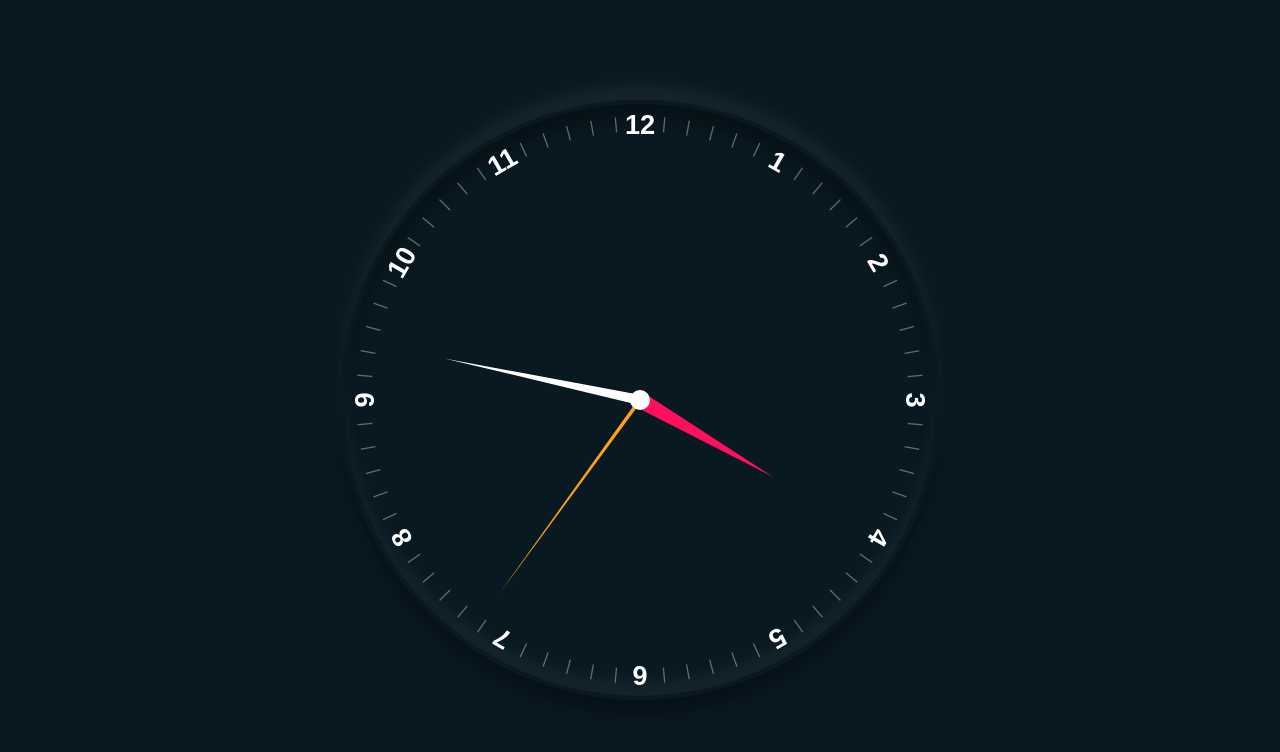
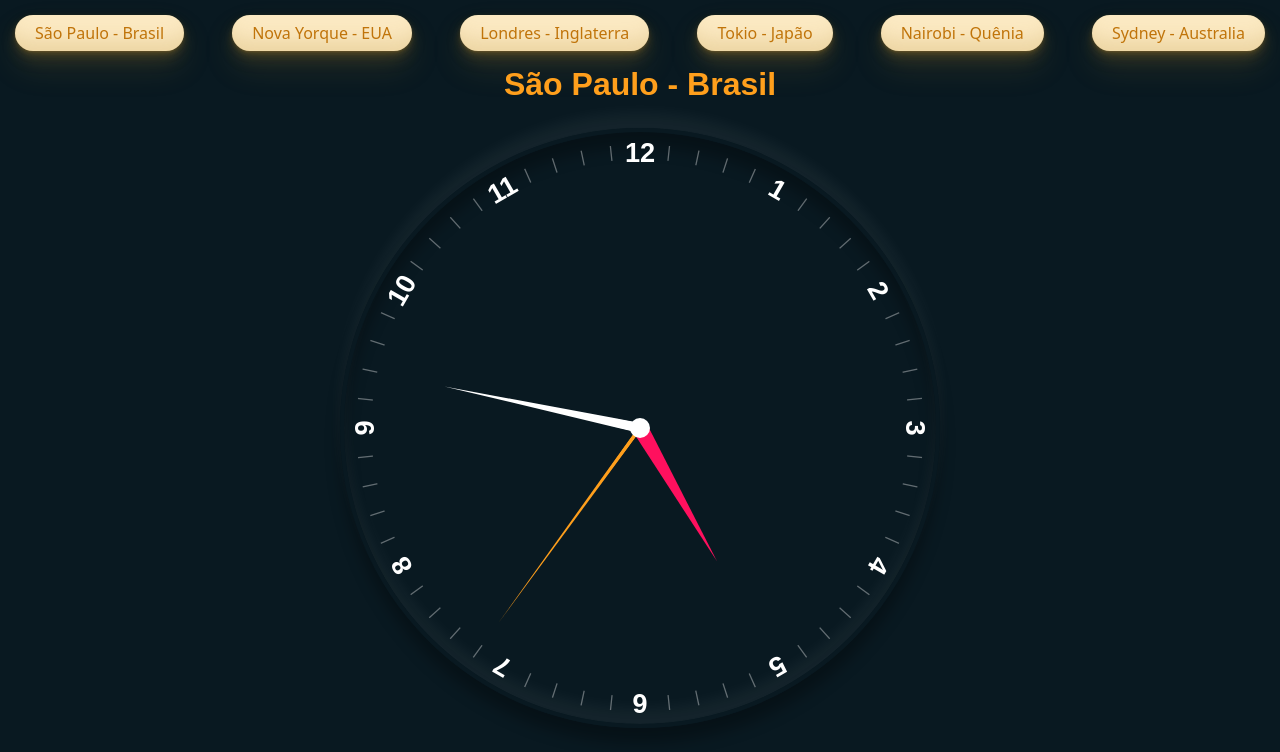
Before and after one commit to gabrielsouzas/clock, a plain HTML site: page index.html in a window 1280 px wide. Drawn offline with Linux system fonts and the light colour scheme.

Commit message:
Melhorias design

```diff
--- a/css/style.css
+++ b/css/style.css
@@ -9,12 +9,55 @@ body {
     background-color: #091921;
 }
 
+header {
+    width: 100%;
+    height: 100%;
+    display: flex;
+    flex-direction: row;
+    align-items: center;
+    justify-content: space-between;
+}
+
+button {
+    margin: 15px;
+    padding: 10px 15px;
+    font-weight: 500;
+
+    background-color: #fbe9c2;
+    border-radius: 100px;
+    box-shadow: rgba(187, 142, 44, 0.2) 0 -25px 18px -14px inset,rgba(187, 142, 44, .15) 0 1px 2px,rgba(187, 142, 44, .15) 0 2px 4px,rgba(187, 142, 44, .15) 0 4px 8px,rgba(187, 142, 44, .15) 0 8px 16px,rgba(187, 142, 44, .15) 0 16px 32px;
+    color: #c0740a;
+    cursor: pointer;
+    display: inline-block;
+    font-family: system-ui,sans-serif;
+    padding: 7px 20px;
+    text-align: center;
+    text-decoration: none;
+    transition: all 250ms;
+    border: 0;
+    font-size: 16px;
+    user-select: none;
+    -webkit-user-select: none;
+    touch-action: manipulation;
+}
+
+button:hover {
+  box-shadow: rgba(187, 154, 44, 0.35) 0 -25px 18px -14px inset,rgba(187, 154, 44,.25) 0 1px 2px,rgba(187, 154, 44,.25) 0 2px 4px,rgba(187, 154, 44,.25) 0 4px 8px,rgba(187, 154, 44,.25) 0 8px 16px,rgba(187, 154, 44,.25) 0 16px 32px;
+  transform: scale(1.05) rotate(-1deg);
+}
+
 main {
     min-width: 100%;
     min-height: 100vh;
     display: flex;
+    flex-direction: column;
     align-items: center;
-    justify-content: center;
+    /*justify-content: center;*/
+}
+
+.timezone {
+    color: #ff9f1c;
+    margin-bottom: 25px;
 }
 
 .clock {
@@ -63,285 +106,46 @@ main {
     transform: rotate(30deg);
 }
 
-.stick-1-1 {
-    transform: rotate(25deg);
-}
-
-.stick-1-2 {
-    transform: rotate(20deg);
-}
-
-.stick-1-3 {
-    transform: rotate(15deg);
-}
-
-.stick-1-4 {
-    transform: rotate(10deg);
-}
-
-.stick-1-5 {
-    transform: rotate(5deg);
-}
-
 .number-2 {
     transform: rotate(60deg);
-}
-
-.stick-2-1 {
-    transform: rotate(55deg);
-}
-
-.stick-2-2 {
-    transform: rotate(50deg);
-}
-
-.stick-2-3 {
-    transform: rotate(45deg);
-}
-
-.stick-2-4 {
-    transform: rotate(40deg);
-}
-
-.stick-2-5 {
-    transform: rotate(35deg);
 }
 
 .number-3 {
     transform: rotate(90deg);
 }
 
-.stick-3-1 {
-    transform: rotate(85deg);
-}
-
-.stick-3-2 {
-    transform: rotate(80deg);
-}
-
-.stick-3-3 {
-    transform: rotate(75deg);
-}
-
-.stick-3-4 {
-    transform: rotate(70deg);
-}
-
-.stick-3-5 {
-    transform: rotate(65deg);
-}
-
 .number-4 {
     transform: rotate(120deg);
-}
-
-.stick-4-1 {
-    transform: rotate(115deg);
-}
-
-.stick-4-2 {
-    transform: rotate(110deg);
-}
-
-.stick-4-3 {
-    transform: rotate(105deg);
-}
-
-.stick-4-4 {
-    transform: rotate(100deg);
-}
-
-.stick-4-5 {
-    transform: rotate(95deg);
 }
 
 .number-5 {
     transform: rotate(150deg);
 }
 
-.stick-5-1 {
-    transform: rotate(145deg);
-}
-
-.stick-5-2 {
-    transform: rotate(140deg);
-}
-
-.stick-5-3 {
-    transform: rotate(135deg);
-}
-
-.stick-5-4 {
-    transform: rotate(130deg);
-}
-
-.stick-5-5 {
-    transform: rotate(125deg);
-}
-
 .number-6 {
     transform: rotate(180deg);
-}
-
-.stick-6-1 {
-    transform: rotate(175deg);
-}
-
-.stick-6-2 {
-    transform: rotate(170deg);
-}
-
-.stick-6-3 {
-    transform: rotate(165deg);
-}
-
-.stick-6-4 {
-    transform: rotate(160deg);
-}
-
-.stick-6-5 {
-    transform: rotate(155deg);
 }
 
 .number-7 {
     transform: rotate(210deg);
 }
 
-.stick-7-1 {
-    transform: rotate(205deg);
-}
-
-.stick-7-2 {
-    transform: rotate(200deg);
-}
-
-.stick-7-3 {
-    transform: rotate(195deg);
-}
-
-.stick-7-4 {
-    transform: rotate(190deg);
-}
-
-.stick-7-5 {
-    transform: rotate(185deg);
-}
-
 .number-8 {
     transform: rotate(240deg);
-}
-
-.stick-8-1 {
-    transform: rotate(235deg);
-}
-
-.stick-8-2 {
-    transform: rotate(230deg);
-}
-
-.stick-8-3 {
-    transform: rotate(225deg);
-}
-
-.stick-8-4 {
-    transform: rotate(220deg);
-}
-
-.stick-8-5 {
-    transform: rotate(215deg);
 }
 
 .number-9 {
     transform: rotate(270deg);
 }
 
-.stick-9-1 {
-    transform: rotate(265deg);
-}
-
-.stick-9-2 {
-    transform: rotate(260deg);
-}
-
-.stick-9-3 {
-    transform: rotate(255deg);
-}
-
-.stick-9-4 {
-    transform: rotate(250deg);
-}
-
-.stick-9-5 {
-    transform: rotate(245deg);
-}
-
 .number-10 {
     transform: rotate(300deg);
-}
-
-.stick-10-1 {
-    transform: rotate(295deg);
-}
-
-.stick-10-2 {
-    transform: rotate(290deg);
-}
-
-.stick-10-3 {
-    transform: rotate(285deg);
-}
-
-.stick-10-4 {
-    transform: rotate(280deg);
-}
-
-.stick-10-5 {
-    transform: rotate(275deg);
 }
 
 .number-11 {
     transform: rotate(330deg);
 }
 
-.stick-11-1 {
-    transform: rotate(325deg);
-}
-
-.stick-11-2 {
-    transform: rotate(320deg);
-}
-
-.stick-11-3 {
-    transform: rotate(315deg);
-}
-
-.stick-11-4 {
-    transform: rotate(310deg);
-}
-
-.stick-11-5 {
-    transform: rotate(305deg);
-}
-
-.stick-12-1 {
-    transform: rotate(355deg);
-}
-
-.stick-12-2 {
-    transform: rotate(350deg);
-}
-
-.stick-12-3 {
-    transform: rotate(345deg);
-}
-
-.stick-12-4 {
-    transform: rotate(340deg);
-}
-
-.stick-12-5 {
-    transform: rotate(335deg);
-}
 
 .second-hand {
     width: 2px;
@@ -397,10 +201,3 @@ main {
     position: absolute;
     z-index: 13;
 }
-
-.seta-3 {
-    border-bottom: 40px solid #0C0;
-    border-left: 20px solid transparent;
-    border-right: 20px solid transparent;
-    float: left;
-}
--- a/index.html
+++ b/index.html
@@ -13,8 +13,17 @@
 </head>
 <body>
 
+    <header>
+        <button onclick="chageTimeZone(event)" value="America/Sao_Paulo">São Paulo - Brasil</button>
+        <button onclick="chageTimeZone(event)" value="America/New_York">Nova Yorque - EUA</button>
+        <button onclick="chageTimeZone(event)" value="Europe/London">Londres - Inglaterra</button>
+        <button onclick="chageTimeZone(event)" value="Asia/Tokyo">Tokio - Japão</button>
+        <button onclick="chageTimeZone(event)" value="Africa/Nairobi">Nairobi - Quênia</button>
+        <button onclick="chageTimeZone(event)" value="Australia/Sydney">Sydney - Australia</button>
+    </header>
+
     <main>
-
+        <h1 class="timezone">São Paulo - Brasil</h1>
         <div class="clock">
 
             <div class="hour-hand"></div>
@@ -28,89 +37,17 @@
                 div.number.number-$*12{$}
              -->
              <div class="number number-1">1</div>
-             <div class="stick stick-1-1">|</div>
-             <div class="stick stick-1-2">|</div>
-             <div class="stick stick-1-3">|</div>
-             <div class="stick stick-1-4">|</div>
-             <div class="stick stick-1-5">|</div>
-
              <div class="number number-2">2</div>
-             <div class="stick stick-2-1">|</div>
-             <div class="stick stick-2-2">|</div>
-             <div class="stick stick-2-3">|</div>
-             <div class="stick stick-2-4">|</div>
-             <div class="stick stick-2-5">|</div>
-
              <div class="number number-3">3</div>
-             <div class="stick stick-3-1">|</div>
-             <div class="stick stick-3-2">|</div>
-             <div class="stick stick-3-3">|</div>
-             <div class="stick stick-3-4">|</div>
-             <div class="stick stick-3-5">|</div>
-
              <div class="number number-4">4</div>
-             <div class="stick stick-4-1">|</div>
-             <div class="stick stick-4-2">|</div>
-             <div class="stick stick-4-3">|</div>
-             <div class="stick stick-4-4">|</div>
-             <div class="stick stick-4-5">|</div>
-
              <div class="number number-5">5</div>
-             <div class="stick stick-5-1">|</div>
-             <div class="stick stick-5-2">|</div>
-             <div class="stick stick-5-3">|</div>
-             <div class="stick stick-5-4">|</div>
-             <div class="stick stick-5-5">|</div>
-
              <div class="number number-6">6</div>
-             <div class="stick stick-6-1">|</div>
-             <div class="stick stick-6-2">|</div>
-             <div class="stick stick-6-3">|</div>
-             <div class="stick stick-6-4">|</div>
-             <div class="stick stick-6-5">|</div>
-
              <div class="number number-7">7</div>
-             <div class="stick stick-7-1">|</div>
-             <div class="stick stick-7-2">|</div>
-             <div class="stick stick-7-3">|</div>
-             <div class="stick stick-7-4">|</div>
-             <div class="stick stick-7-5">|</div>
-
              <div class="number number-8">8</div>
-             <div class="stick stick-8-1">|</div>
-             <div class="stick stick-8-2">|</div>
-             <div class="stick stick-8-3">|</div>
-             <div class="stick stick-8-4">|</div>
-             <div class="stick stick-8-5">|</div>
-
              <div class="number number-9">9</div>
-             <div class="stick stick-9-1">|</div>
-             <div class="stick stick-9-2">|</div>
-             <div class="stick stick-9-3">|</div>
-             <div class="stick stick-9-4">|</div>
-             <div class="stick stick-9-5">|</div>
-
              <div class="number number-10">10</div>
-             <div class="stick stick-10-1">|</div>
-             <div class="stick stick-10-2">|</div>
-             <div class="stick stick-10-3">|</div>
-             <div class="stick stick-10-4">|</div>
-             <div class="stick stick-10-5">|</div>
-
              <div class="number number-11">11</div>
-             <div class="stick stick-11-1">|</div>
-             <div class="stick stick-11-2">|</div>
-             <div class="stick stick-11-3">|</div>
-             <div class="stick stick-11-4">|</div>
-             <div class="stick stick-11-5">|</div>
-
              <div class="number number-12">12</div>
-             <div class="stick stick-12-1">|</div>
-             <div class="stick stick-12-2">|</div>
-             <div class="stick stick-12-3">|</div>
-             <div class="stick stick-12-4">|</div>
-             <div class="stick stick-12-5">|</div>
-
 
         </div>
 
--- a/js/script.js
+++ b/js/script.js
@@ -2,9 +2,12 @@ const hourHand = document.querySelector('.hour-hand');
 const minuteHand = document.querySelector('.minute-hand');
 const secondHand = document.querySelector('.second-hand');
 
+const timezoneTitle = document.querySelector('.timezone');
+var timeZoneSet = "America/Sao_Paulo";
 
 const getTime = () => {
-    const date = new Date();
+    //const date = new Date();
+    const date = setTimezone(timeZoneSet);
 
     // Retorna um objeto com os valores da data
     return {
@@ -18,6 +21,50 @@ setInterval(() => {
     const { seconds, minutes, hours } = getTime();
     secondHand.style.transform = `translate(0, -50%) rotate(${seconds * 6}deg)`;
     minuteHand.style.transform = `translate(0, -50%) rotate(${minutes * 6}deg)`;
-    hourHand.style.transform = `translate(0, -50%) rotate(${hours * 6}deg)`;
+    hourHand.style.transform = `translate(0, -50%) rotate(${hours * 30}deg)`;
 
 }, 1000);
+
+// Mudar TimeZone
+
+function setTimezone(tmz) {
+    const date = new Date();
+    return new Date(date.toLocaleString("en-US", {timeZone: tmz}));
+}
+
+function chageTimeZone({ target }) {
+    timezoneTitle.innerText = target.innerText;
+    timeZoneSet = target.value;
+}
+
+// Gerar bastões que separam as horas
+
+const clock = document.querySelector('.clock');
+const numbers = document.querySelectorAll('.number');
+
+function genereteSticks() {
+    var deg = 6;
+    numbers.forEach((number) => {
+        for (let i = 0; i < 4; i++) {
+            const newStick = createStick(deg);
+            insertAfter(newStick, number);
+            deg+= 6;
+        }
+        deg+=6;
+    });
+}
+
+function createStick(position) {
+    const stick = document.createElement("div");
+    stick.innerHTML = '|';
+    stick.classList.add('stick');
+    stick.style.transform = `rotate(${position}deg)`;
+
+    return stick;
+}
+
+function insertAfter(newElement, reference) {
+    reference.parentNode.insertBefore(newElement, reference.nextSibling);
+}
+
+genereteSticks();
```
